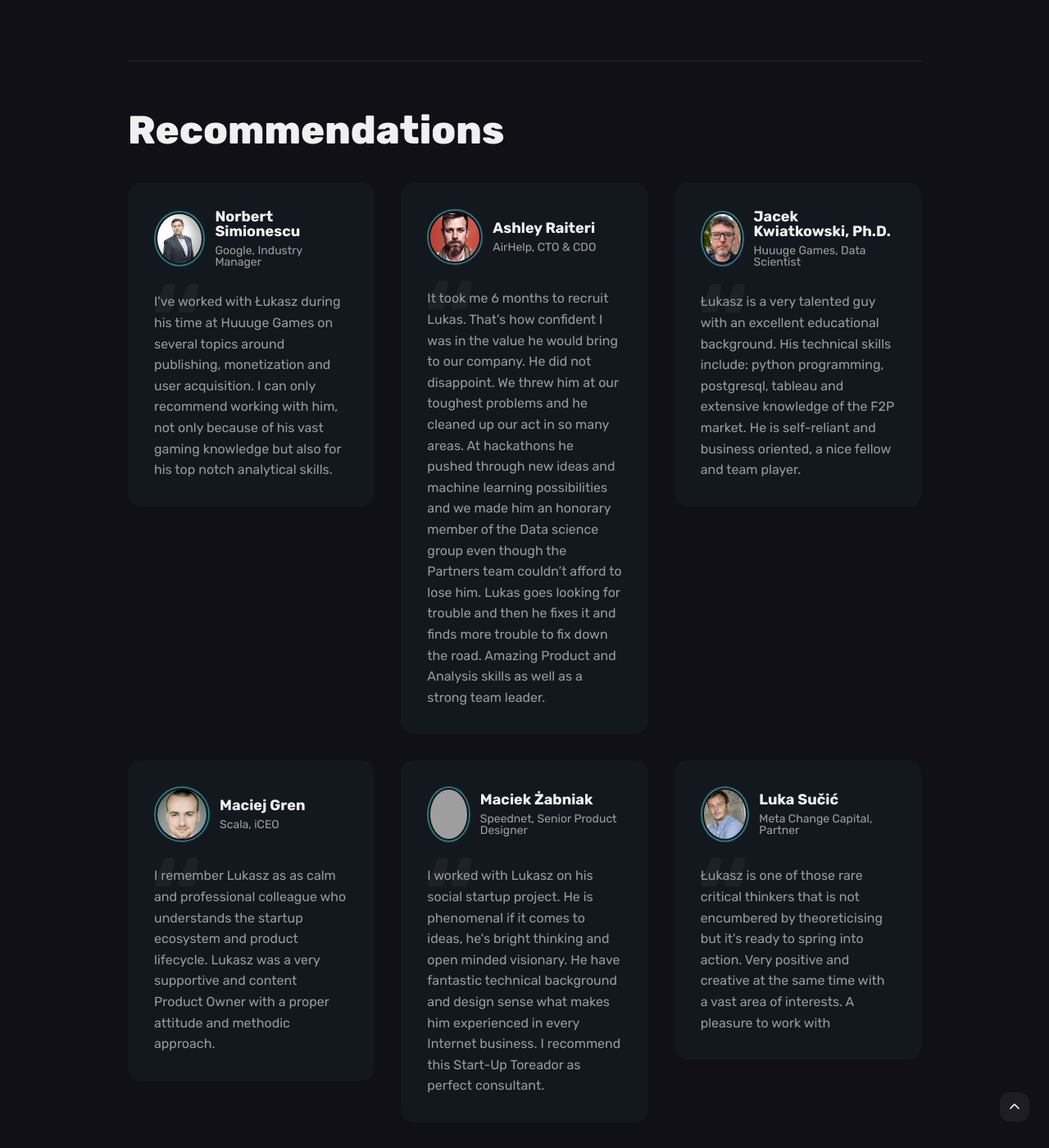
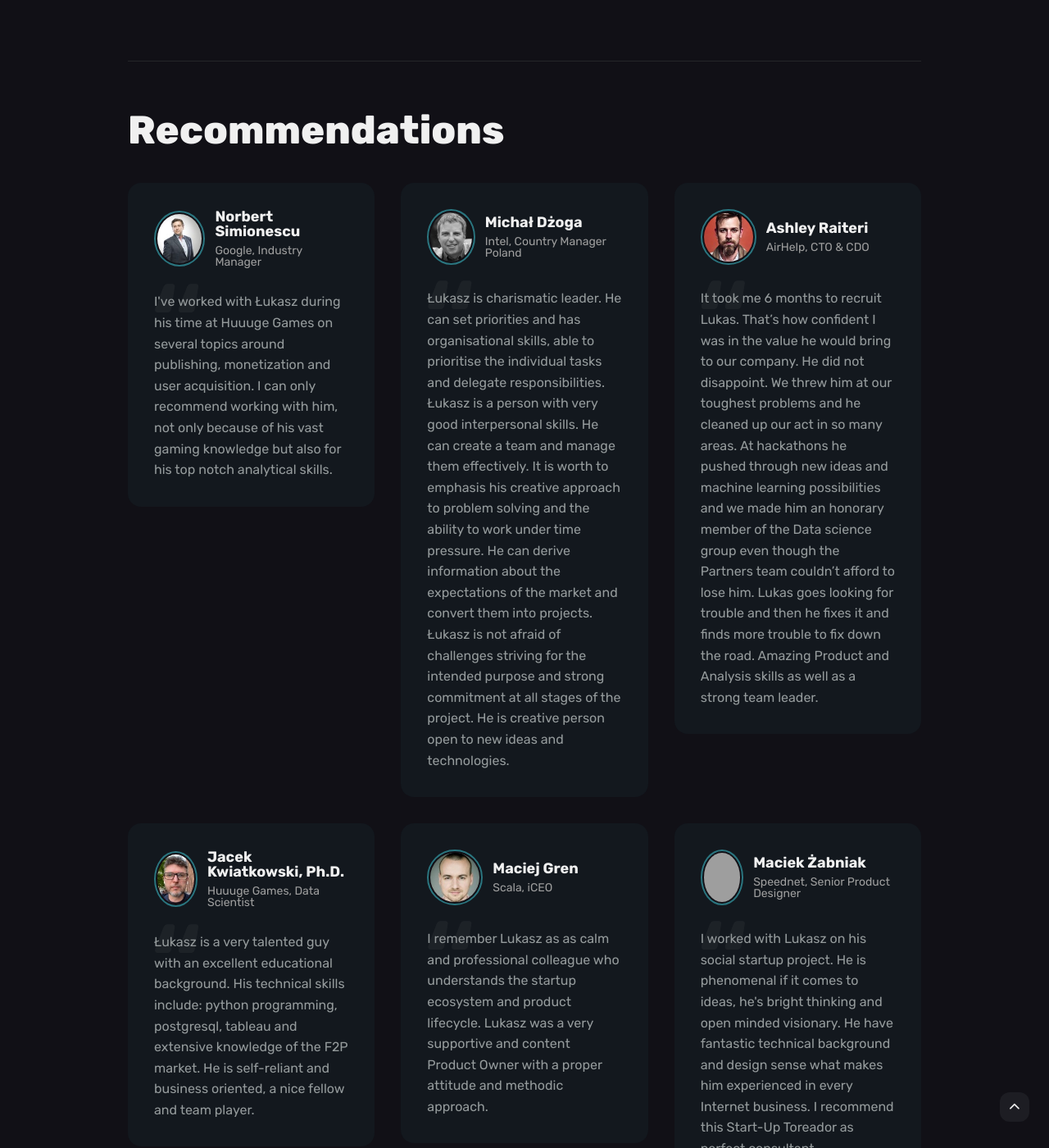
Before and after one commit to lmiadowicz/lmiadowicz.github.io, a Jekyll site: the page built from index.html, in a window 1280 px wide and 1400 px high, scrolled down 2878 px. Shown: the whole window at 82% size. Built offline with Jekyll 4.4.1, drawn with Linux system fonts in a browser that asks for light colours; grey boxes are pictures that could not be loaded.

Commit message:
changed testimonials

```diff
--- a/_data/settings.yml
+++ b/_data/settings.yml
@@ -110,6 +110,12 @@ testimonial__items:
     link: "https://www.linkedin.com/in/norbertsimionescu"
     content : "I've worked with Łukasz during his time at Huuuge Games on several topics around publishing, monetization and user acquisition. I can only recommend working with him, not only because of his vast gaming knowledge but also for his top notch analytical skills. "
 
+  - name: "Michał Dżoga"
+    image: "/images/rec_michal_intel.jpeg"
+    designation: "Intel, Country Manager Poland"
+    link: "https://www.linkedin.com/in/norbertsimionescu"
+    content : "Łukasz is charismatic leader. He can set priorities and has organisational skills, able to prioritise the individual tasks and delegate responsibilities. Łukasz is a person with very good interpersonal skills. He can create a team and manage them effectively. It is worth to emphasis his creative approach to problem solving and the ability to work under time pressure. He can derive information about the expectations of the market and convert them into projects. Łukasz is not afraid of challenges striving for the intended purpose and strong commitment at all stages of the project. He is creative person open to new ideas and technologies. "
+
   - name: "Ashley Raiteri"
     image: "/images/rec-ash-airhelp.jpeg"
     designation: "AirHelp, CTO & CDO"
```
Also changed, not shown: images/rec_michal_intel.jpeg (added).
